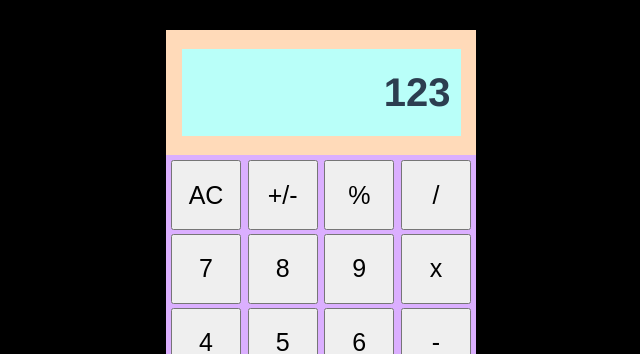
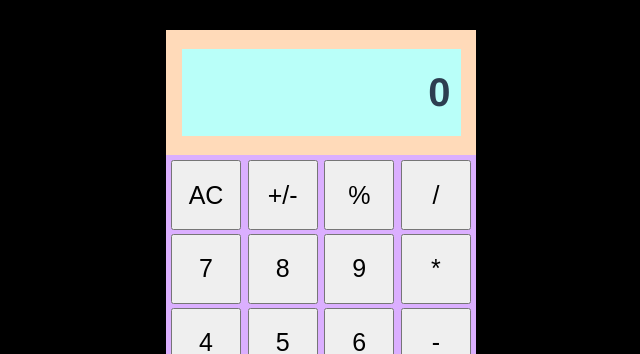
Before and after one commit to nadufa/calculator, a Vue app: page / in a window 1280 px wide. Shown: the part 120-474 px from the top of the page, without its empty margins (319-959 px from the left). Built offline with nearby package versions, Linux system fonts and the light colour scheme.

Commit message:
add base components, start logic and styles

```diff
--- a/src/App.vue
+++ b/src/App.vue
@@ -1,7 +1,7 @@
 <template>
   <div class="wrapper">
-    <ResultField result="123" />
-    <MyButtons value="8"/>
+    <ResultField :result='returnResultValue()'/>
+    <MyButtons :updateResultValue="updateResultValue" :valuesForButton='state.valuesForButton'/>
   </div>
 </template>
 
@@ -14,6 +14,98 @@ export default {
   components: {
     ResultField,
     MyButtons
+  },
+  data() {
+    return {
+      state: {
+        resultArray: ['0'],
+        valuesForButton: [
+          [
+            {
+              valueForButton: 'AC'
+            },
+            {
+              valueForButton: '+/-'
+            },
+            {
+              valueForButton: '%'
+            },
+            {
+              valueForButton: '/'
+            },
+          ],
+          [
+
+            {
+              valueForButton: '7'
+            },
+            {
+              valueForButton: '8'
+            },
+            {
+              valueForButton: '9'
+            },
+            {
+              valueForButton: '*'
+            },
+          ],
+          [
+
+            {
+              valueForButton: '4'
+            },
+            {
+              valueForButton: '5'
+            },
+            {
+              valueForButton: '6'
+            },
+            {
+              valueForButton: '-'
+            },
+          ],
+          [
+
+            {
+              valueForButton: '1'
+            },
+            {
+              valueForButton: '2'
+            },
+            {
+              valueForButton: '3'
+            },
+            {
+              valueForButton: '+'
+            },
+          ],
+          [
+            {
+              valueForButton: 'TH'
+            },
+            {
+              valueForButton: '0'
+            },
+            {
+              valueForButton: ','
+            },
+            {
+              valueForButton: '='
+            },
+          ],
+        ]
+      }
+    }
+  },
+  methods: {
+    returnResultValue() {
+      return this.state.resultArray.join('')
+    },
+    updateResultValue(newSign) {
+      console.log(newSign)
+      this.state.resultArray.push(newSign)
+      this.returnResultValue()
+    },
   }
 }
 </script>
@@ -32,6 +124,7 @@ export default {
   justify-content: center;
   align-items: center;
 }
+
 .wrapper {
   background-color: yellow;
   height: 500px;
--- /dev/null
+++ b/src/components/ButtonComponent.vue
@@ -0,0 +1,29 @@
+<template>
+  <div class="ButtonWrap">
+    <button class="Button" @click="updateResultValue(valueForButton)">{{ valueForButton }}</button>
+  </div>
+</template>
+
+<script>
+export default {
+  name: 'ButtonComponent',
+  props: {
+    valueForButton: String,
+    ['updateResultValue']: Function,
+  }
+}
+</script>
+
+<!-- Add "scoped" attribute to limit CSS to this component only -->
+<style scoped>
+.ButtonWrap {
+  display: flex;
+  justify-content: center;
+  align-items: center;
+}
+.Button {
+  height: 70px;
+  width: 70px;
+  font-size: 25px;
+}
+</style>
--- a/src/components/MyButtons.vue
+++ b/src/components/MyButtons.vue
@@ -1,44 +1,23 @@
 <template>
   <div class="myButtons">
-    <div class="line">
-      <button class="button">AC</button>
-      <button class="button">+/-</button>
-      <button class="button">%</button>
-      <button class="button">/</button>
+    <div class="line" v-for="(line, index) in valuesForButton" :key="index">
+      <ButtonComponent v-for="(buttonObj, index) in line"  :key="index" :updateResultValue="updateResultValue" :valueForButton="buttonObj.valueForButton"/>
     </div>
-    <div class="line">
-      <button class="button">7</button>
-      <button class="button">8</button>
-      <button class="button">9</button>
-      <button class="button">x</button>
-    </div>
-    <div class="line">
-      <button class="button">4</button>
-      <button class="button">5</button>
-      <button class="button">6</button>
-      <button class="button">-</button>
-    </div>
-    <div class="line">
-      <button class="button">1</button>
-      <button class="button">2</button>
-      <button class="button">3</button>
-      <button class="button">+</button>
-    </div>
-    <div class="line">
-      <button class="button">TH</button>
-      <button class="button">0</button>
-      <button class="button">,</button>
-      <button class="button">=</button>
-    </div>
-
   </div>
 </template>
 
 <script>
+
+import ButtonComponent from "@/components/ButtonComponent.vue";
+
 export default {
   name: 'MyButtons',
   props: {
-    value: String
+    valuesForButton: Array,
+    ['updateResultValue']: Function,
+  },
+  components: {
+    ButtonComponent
   }
 }
 </script>
@@ -65,9 +44,4 @@ h3 {
   justify-content: space-between;
   align-items: center;
 }
-.button {
-  height: 70px;
-  width: 70px;
-  font-size: 25px;
-}
 </style>
--- a/src/components/ResultField.vue
+++ b/src/components/ResultField.vue
@@ -1,7 +1,7 @@
 <template>
   <div class="ResultFieldWrap">
     <div class="ResultField">
-      <h1 class="Result">123</h1>
+      <h1 class="Result">{{result}}</h1>
     </div>
   </div>
 </template>
@@ -17,9 +17,7 @@ export default {
 
 <!-- Add "scoped" attribute to limit CSS to this component only -->
 <style scoped>
-h3 {
-  margin: 40px 0 0;
-}
+
 .ResultFieldWrap {
   background-color: peachpuff;
   height: 25%;
```
